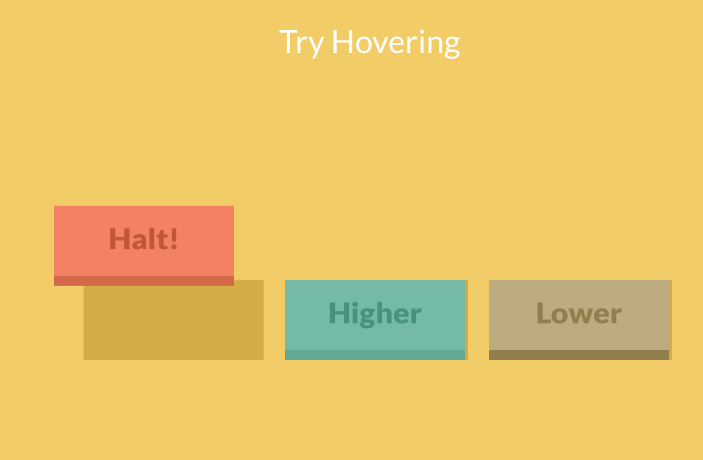
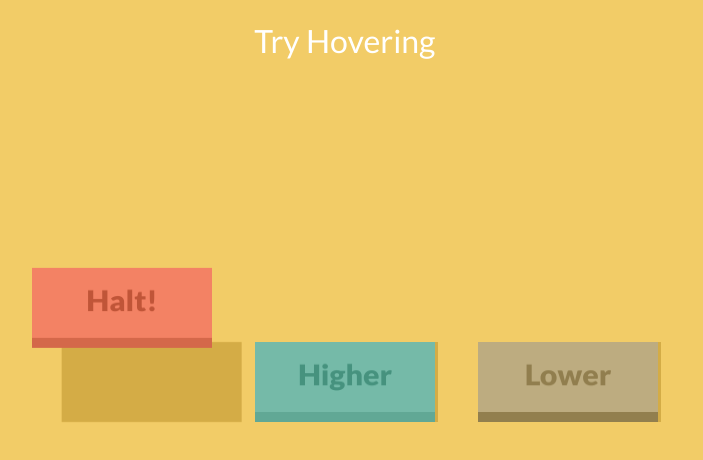
Before and after one commit to spiltmycola/Some-Animations, a plain HTML site: page index.html in a window 1280 px wide. Shown: the whole page, without its empty margins (253-956 px from the left). Drawn offline with Linux system fonts and the light colour scheme.

Commit message:
Relative Positions

```diff
--- a/index.html
+++ b/index.html
@@ -11,7 +11,7 @@
             background: #F2CC67;
             font-family: Lato, 'sans serif';
             color: white;
-            width: 98%;
+            width: 96%;
             height: 95%;
         }
 
@@ -20,13 +20,22 @@
             font-weight: 400;
         }
 
-        .container > div{
+        .displays-container{
+            display: grid;
+            grid-template-rows: 1fr;
+        }
+
+        .boxes-container{
+            text-align: center;
+            transform: translateY(240px);
+        }
+
+        .boxes-container > div{
             display: inline-block;
             height: 70px;
-            margin: auto;
-            position: absolute;
+            margin: 20px;
+            position: relative;
             text-align: center;
-            top: 280px;
             width: 180px;
         }
 
@@ -34,7 +43,6 @@
             animation: levitate 3.5s both infinite;
             background: #F38264;
             border-bottom: 10px solid rgb(212, 104, 74);
-            left: 24%;
         }
 
         .box:hover{
@@ -48,7 +56,6 @@
             -moz-box-shadow: 3px 0px 0px 0px rgba(212,172,70,1);
             box-shadow: 3px 0px 0px 0px rgba(212,172,70,1);
             border-bottom: 10px solid rgb(97, 168, 149);
-            left: 42%;
             transition: box-shadow 2.5s, transform 2.5s;
         }
 
@@ -67,7 +74,6 @@
             -moz-box-shadow: 3px 0px 0px 0px rgba(212,172,70,1);
             box-shadow: 3px 0px 0px 0px rgba(212,172,70,1);
             border-bottom: 10px solid rgb(146, 127, 78);
-            left: 58%;
             transition: box-shadow 0.8s, border-bottom 0.8s, transform 0.8s;
         }
 
@@ -126,8 +132,9 @@
     </style>
 </head>
 <body>
-    <div class="container">
     <h1>Try Hovering</h1>
+    <div class="displays-container">
+        <div class="boxes-container">
             <div class="box">
                 <div class="text1">
                     Halt!
@@ -144,5 +151,6 @@
                 </div>
             </div>
         </div>
+    </div>
 </body>
 </html>
```
Lines whose indentation alone changed are shown as unchanged.
